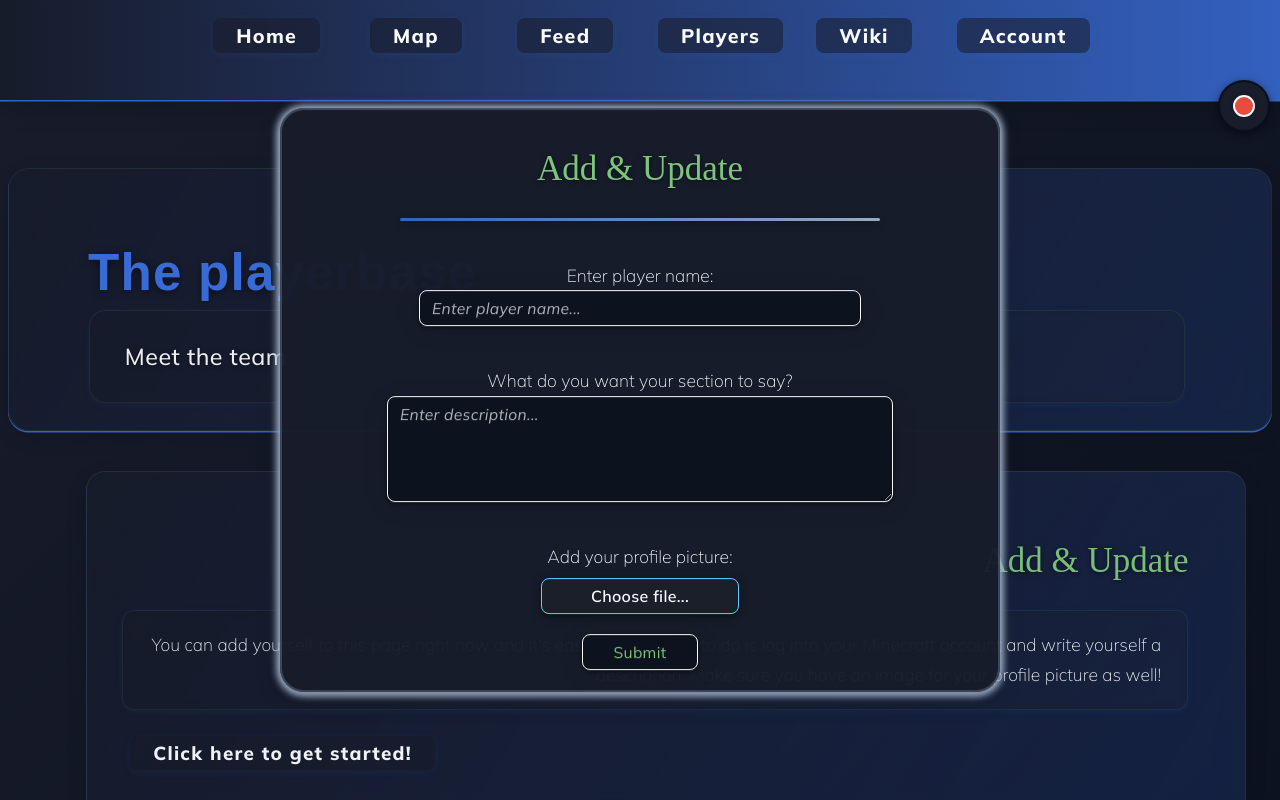
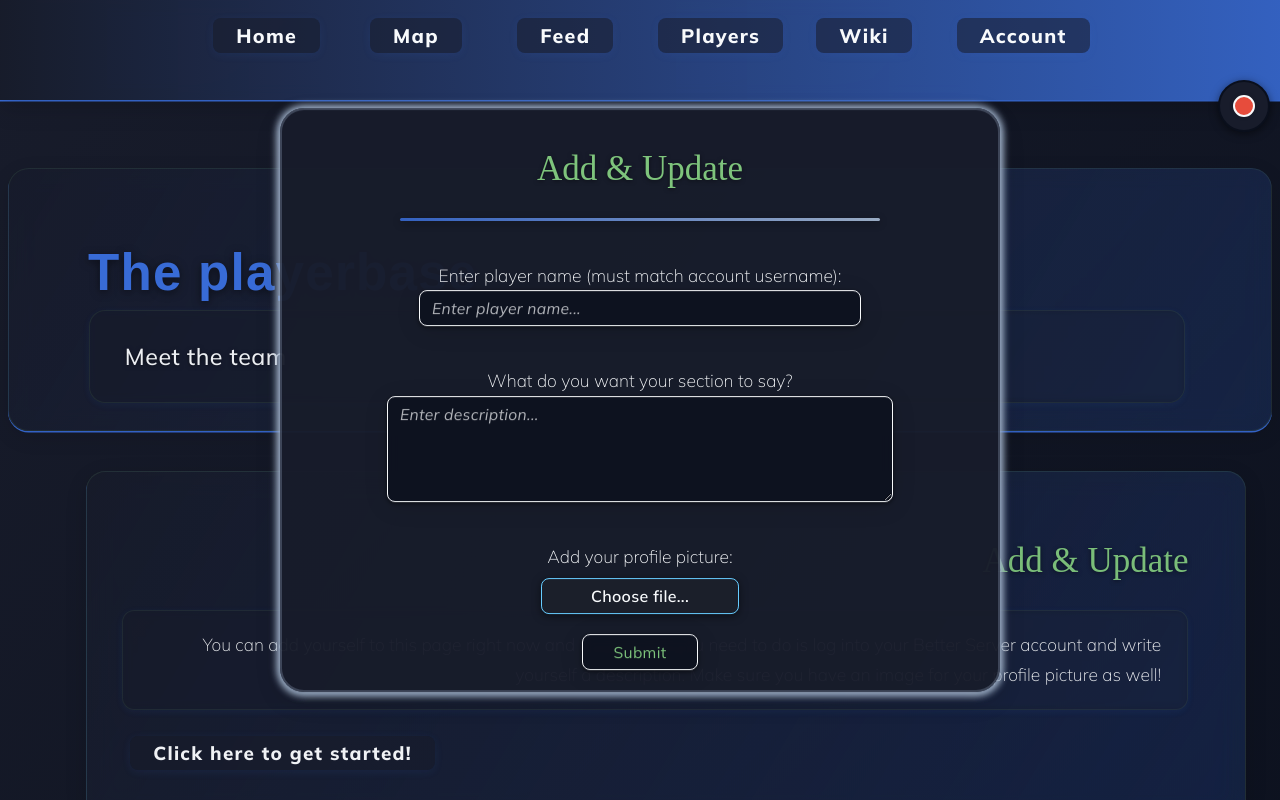
Before and after one commit to tinbob655/better-server-mc, a React (Vite) app in the folder client/: page /players in a window 1280 px wide. Both pictures are taken after a click on the element "Click here to get started!". Shown: the top 800 px of the page. Built offline with nearby package versions, Linux system fonts and the light colour scheme; no server answers; a web font is replaced by a local one.

Commit message:
users can only post about themselves

```diff
--- a/client/src/components/pages/players/newPlayerPopup.tsx
+++ b/client/src/components/pages/players/newPlayerPopup.tsx
@@ -15,13 +15,15 @@ export default function NewPlayerPopup({closeFunc}:params):React.ReactElement {
                 Add & Update
             </h2>
 
+            <div id="playerPopupErrorBox"></div>
+
             <div className="dividerLine"></div>
 
             <form id="newPlayerPopupForm" onSubmit={(event) => {closeFunc(event)}}>
 
                 {/*name text input*/}
                 <p className="aboveInput">
-                    Enter player name:
+                    Enter player name (must match account username):
                 </p>
                 <input name="name" type="text" placeholder="Enter player name..." required />
 
--- a/client/src/components/pages/players/players.tsx
+++ b/client/src/components/pages/players/players.tsx
@@ -15,12 +15,25 @@ export default function Players():React.ReactElement {
     const [playerList, setPlayerList] = useState<playerObj[]>([]);
     const [playersHTML, setPlayersHTML] = useState<React.ReactElement[]>([]);
     const [newSectionPopup, setNewSectionPopup] = useState<React.ReactElement>(<></>);
+    const [username, setUsername] = useState<string|null>(null);
 
 
-    //initially we need to query all
+    //initial queries
     useEffect(() => {
+
+        //get the player entries
         axios.get('/api/playerDb').then((res) => {
             setDbContent(res.data);
+        });
+
+        //find out if the user is logged in
+        axios.get('/api/accountDb/queryLoggedIn').then((res) => {
+            if (res && res.data && res.data.loggedIn) {
+                setUsername(res.data.username);
+            }
+            else {
+                setUsername(null);
+            };
         });
     }, []);
 
@@ -63,10 +76,19 @@ export default function Players():React.ReactElement {
     }, [playerList]);
 
 
-    function newPlayerPopupFormSubmitted(event:React.FormEvent) {
+    async function newPlayerPopupFormSubmitted(event:React.FormEvent):Promise<void> {
         event.preventDefault();
 
-        //check if the end user is logged into a microsoft account
+        //users cannot post if they are not logged in
+        if (!username) {
+            throw new Error('You may only post if you are logged in');
+        };
+
+        //users may only post about themselves
+        const target = event.target as typeof event.target & {name: {value: string}};
+        if (username != target.name.value) {
+            throw new Error('You may only post about yourself');
+        };
 
         //hide the popup
         document.getElementById('newPlayerPopupWrapper')?.classList.remove('shown');
@@ -75,16 +97,16 @@ export default function Players():React.ReactElement {
         }, 1000);
 
         //make the new player and update local copy of db
-        makeNewPlayer(event, playerList).then((res) => {
+        const res = await makeNewPlayer(event, playerList)
         if (res) {
             const exists:boolean = dbContent.some(player => player.name === res.name);
             if (exists) {
                 setDbContent(dbContent.map(player => player.name === res.name ? res : player));
-                } else {
+            }
+            else {
                 setDbContent([...dbContent, res]);
             };
         };
-        });
     };
 
 
@@ -105,7 +127,7 @@ export default function Players():React.ReactElement {
                     Add & Update
                 </h2>
                 <p className="alignRight fancy">
-                    You can add yourself to this page right now and it's easy! All you need to do is log into your Minecraft account and write yourself a description. Make sure you have an image for your profile picture as well!
+                    You can add yourself to this page right now and it's easy! All you need to do is log into your Better Server account and write yourself a description. Make sure you have an image for your profile picture as well!
                 </p>
                 <FancyButton text="Click here to get started!" transformOrigin="left"
                 action={() => {
```
Also changed, not shown: 1 other file (tests, documents, lock files or other folders). Lines whose indentation alone changed are shown as unchanged.
